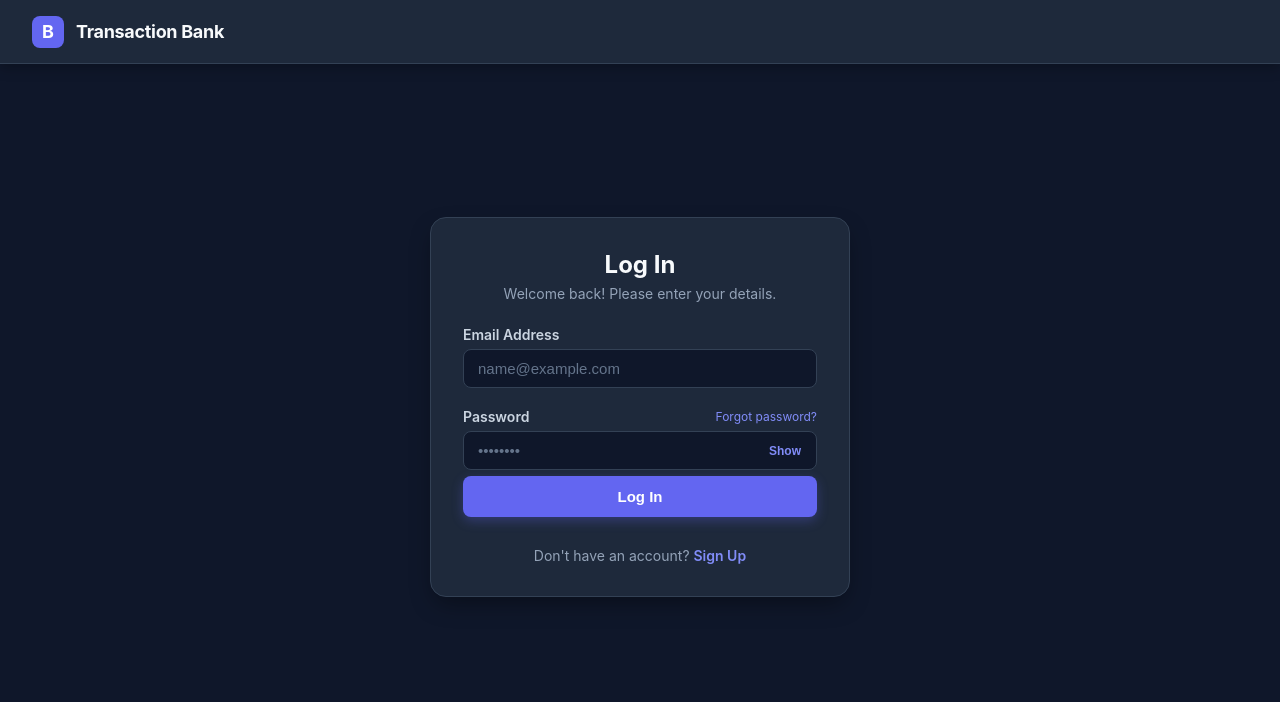
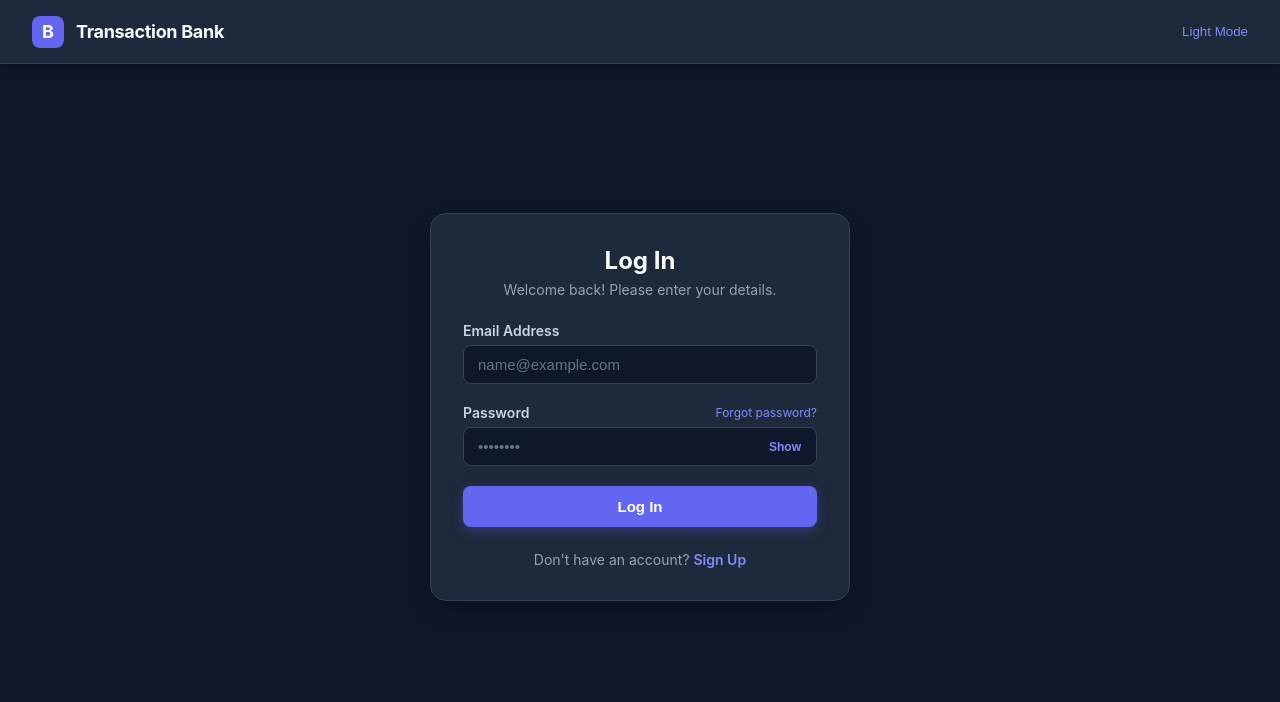
Before and after one commit to bardiaghiaszade/financial-platform, a Flask app: page / in a window 1280 px wide. Shown: the top 702 px of the page. Run offline with Flask 3, Linux system fonts and the light colour scheme.

Commit message:
dark/light mode added to html files and related changes in css and js file

```diff
--- a/static/script.js
+++ b/static/script.js
@@ -199,10 +199,95 @@ document.addEventListener("DOMContentLoaded", function () {
         });
     }
 
+    // ============================================================
+    // Dark / Light Mode
+    // ============================================================
+
+    const themeToggle =
+        document.getElementById("themeToggle");
+
+
+    // ============================================================
+    // Update theme toggle
+    // ============================================================
+
+    function updateThemeButton() {
+
+        if (!themeToggle) {
+            return;
+        }
+
+        const isLight =
+            document.body.classList.contains("light");
+
+        themeToggle.textContent =
+            isLight ? "Dark Mode" : "Light Mode";
+    }
+
+
+    // ============================================================
+    // Load saved theme
+    // ============================================================
+
+    function loadTheme() {
+
+        const savedTheme =
+            localStorage.getItem("theme");
+
+        if (savedTheme === "light") {
+
+            document.body.classList.add("light");
+
+        }
+        else {
+
+            document.body.classList.remove("light");
+
+        }
+
+        updateThemeButton();
+    }
+
+
+    // ============================================================
+    // Toggle dark / light mode
+    // ============================================================
+
+    function toggleTheme() {
+
+        document.body.classList.toggle("light");
+
+        const isLight =
+            document.body.classList.contains("light");
+
+        localStorage.setItem(
+            "theme",
+            isLight ? "light" : "dark"
+        );
+
+        updateThemeButton();
+    }
+
 
     // ============================================================
     // Event listeners
     // ============================================================
+
+    if (themeToggle) {
+
+        themeToggle.addEventListener(
+            "click",
+            toggleTheme
+        );
+
+    }
+
+
+    // ============================================================
+    // Start theme
+    // ============================================================
+
+    loadTheme();
 
     if (passwordInput) {
 
--- a/static/style.css
+++ b/static/style.css
@@ -20,6 +20,9 @@
      justify-content: center;
      padding: 88px 16px 74px;   /* Top (Header space), Horizontal, Bottom (Footer space) */
      -webkit-font-smoothing: antialiased;
+     transition:
+        background-color 0.3s ease,
+        color 0.3s ease;
    }
 
    /* ==========================================================================
@@ -182,6 +185,16 @@
 
 .password-container input {
   padding-right: 60px;
+}
+
+.theme-toggle{
+  color: #818cf8;
+  border: none;
+  background: transparent;
+  cursor: pointer;
+  transition:
+        background-color 0.3s ease,
+        border-color 0.3s ease;
 }
 
 .password-toggle {
--- a/templates/dashboard.html
+++ b/templates/dashboard.html
@@ -20,6 +20,9 @@
             <span class="user-name">John Doe</span>
             <a href="{{ url_for('login') }}" class="btn-logout">Log Out</a>
         </div>
+        <button type="button" id="themeToggle" class="theme-toggle">
+            Light Mode
+        </button>
     </header>
 
     <!-- Main Content Container -->
--- a/templates/forgotPass.html
+++ b/templates/forgotPass.html
@@ -12,6 +12,9 @@
             <div class="brand-logo">B</div>
             <span class="brand-name">Transaction Bank</span>
         </a>
+        <button type="button" id="themeToggle" class="theme-toggle">
+            Light Mode
+        </button>
     </header>
 
     <main class="card">
@@ -20,7 +23,7 @@
             <p class="subtitle">Enter your Email to recover your Password</p>
         </header>
 
-        <form action="#" method="POST">
+        <form action="{{url_for('forgotPass')}}" method="POST">
 
             <div class="form-group">
                 <label for="email">Email Address</label>
--- a/templates/login.html
+++ b/templates/login.html
@@ -13,6 +13,10 @@
             <div class="brand-logo">B</div>
             <span class="brand-name">Transaction Bank</span>
         </a>
+        <button type="button" id="themeToggle" class="theme-toggle">
+            Light Mode
+        </button>
+
     </header>
 
     <main class="card">
@@ -54,7 +58,7 @@
                         Show
                     </button>
                 </div>
-
+            </div>
             <button type="submit" class="btn">Log In</button>
         </form>
 
--- a/templates/signup.html
+++ b/templates/signup.html
@@ -12,6 +12,9 @@
             <div class="brand-logo">B</div>
             <span class="brand-name">Transaction Bank</span>
         </a>
+        <button type="button" id="themeToggle" class="theme-toggle">
+            Light Mode
+        </button>
     </header>
 
     <main class="card">
```
Also changed, not shown: other parts of static/style.css (+37 -0 lines), templates/recoverPass.html (+5 -2 lines).
